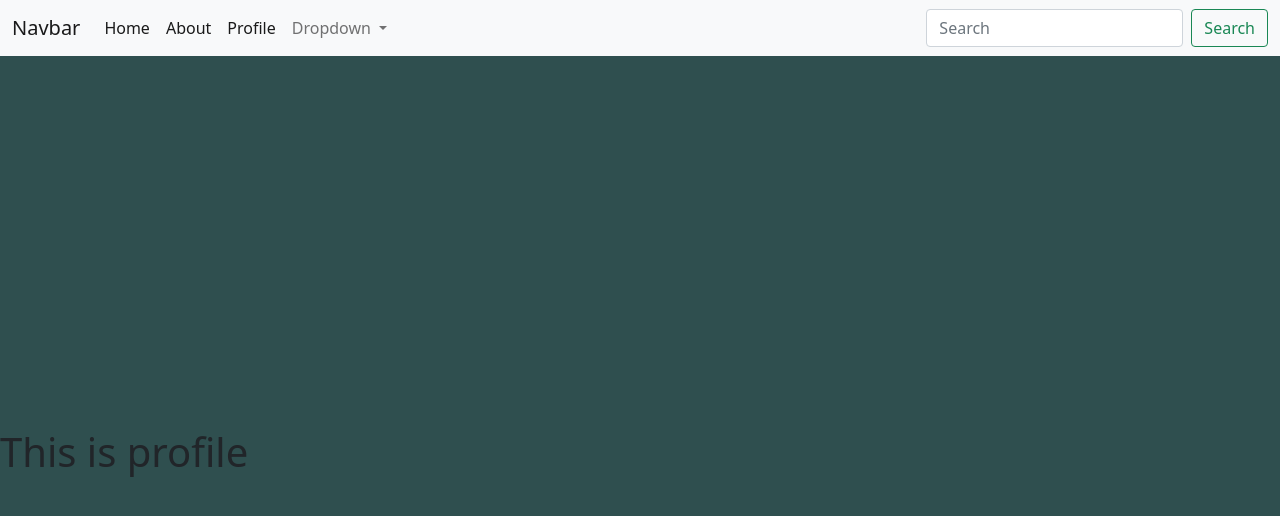
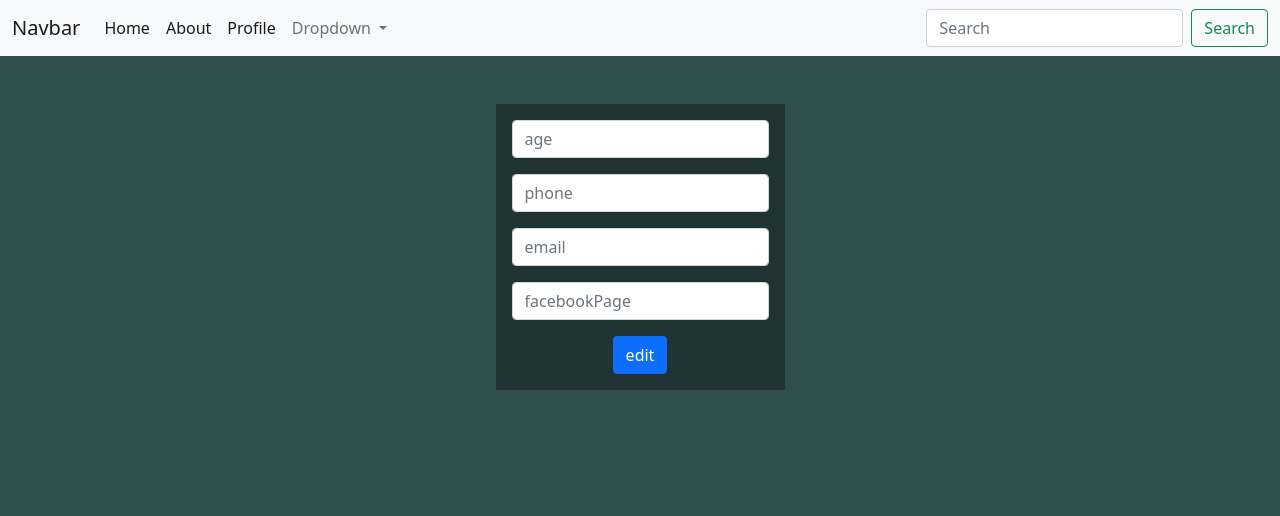
Before and after one commit to drummer-Yurii/angular, a Vue app in the folder vue-project/: page /profile in a window 1280 px wide. Shown: the top 516 px of the page. Built offline with nearby package versions, Linux system fonts and the light colour scheme.

Commit message:
fix register form

```diff
--- a/vue-project/src/views/Login.vue
+++ b/vue-project/src/views/Login.vue
@@ -1,15 +1,67 @@
 <template>
   <div class="login">
-    <h1>This is login</h1>
+    <div class="login-form">
+      <div class="input-group mb-3">
+        <span class="input-group-text">@</span>
+        <input v-model="userData.username" type="text" class="form-control" placeholder="Username" aria-label="Username"
+          aria-describedby="basic-addon1">
+      </div>
+      <div class="input-group mb-3">
+        <span class="input-group-text">$</span>
+        <input v-model="userData.password" type="password" class="form-control" placeholder="Password"
+          aria-label="Username" aria-describedby="basic-addon1">
+      </div>
+      <div class="panel">
+        <button @click="login" type="button" class="btn btn-primary">Login</button>
+      </div>
+    </div>
   </div>
 </template>
 
+<script>
+import { ref } from 'vue'
+import axios from 'axios'
+
+export default {
+  data() {
+    return {
+      userData: {}
+    }
+  },
+  methods: {
+    login() {
+      console.log(this.userData.username)
+      axios
+        .post('http://localhost:3001/api/auth/login', this.userData)
+        .then((answer) => {
+          console.log(answer)
+        })
+    }
+  }
+}
+</script>
+
+
 <style>
 @media (min-width: 1024px) {
-  .login{
+  .login {
     min-height: 100vh;
     display: flex;
     align-items: center;
+    flex-direction: column;
+  }
+
+  .login-form {
+    padding: 1rem;
+    background: #213232;
+    margin-top: 3rem;
+    max-width: 20rem;
+    display: flex;
+    flex-direction: column;
+  }
+
+  .panel {
+    text-align: center;
   }
 }
 </style>
--- a/vue-project/src/views/Profile.vue
+++ b/vue-project/src/views/Profile.vue
@@ -1,15 +1,68 @@
 <template>
   <div class="profile">
-    <h1>This is profile</h1>
+    <div class="profile-form">
+      <div class="input-group mb-3">
+        <input @model="userData.age" class="form-control" type="text" aria-label="age" placeholder="age">
+      </div>
+      <div class="input-group mb-3">
+        <input @model="userData.phone" class="form-control" type="number" aria-label="phone" placeholder="phone">
+      </div>
+      <div class="input-group mb-3">
+        <input @model="userData.email" class="form-control" type="text" aria-label="email" placeholder="email">
+      </div>
+      <div class="input-group mb-3">
+        <input @model="userData.facebookPage" class="form-control" type="text" aria-label="facebookPage"
+          placeholder="facebookPage">
+      </div>
+      <div class="panel">
+        <button @click="editProfile" type="button" class="btn btn-primary">edit</button>
+      </div>
+    </div>
   </div>
 </template>
 
+<script>
+import { ref } from 'vue'
+import axios from 'axios'
+
+export default {
+  data() {
+    return {
+      userData: {}
+    }
+  },
+  methods: {
+    profile() {
+      axios
+        .post('http://localhost:3001/api/auth/profile', this.userData)
+        .then((answer) => {
+          console.log(answer)
+        })
+    }
+  }
+}
+</script>
+
 <style>
 @media (min-width: 1024px) {
-  .profile{
+  .profile {
     min-height: 100vh;
     display: flex;
     align-items: center;
+    flex-direction: column;
+  }
+
+  .profile-form {
+    padding: 1rem;
+    background: #213232;
+    margin-top: 3rem;
+    max-width: 20rem;
+    display: flex;
+    flex-direction: column;
+  }
+
+  .panel {
+    text-align: center;
   }
 }
 </style>
--- a/vue-project/src/views/Register.vue
+++ b/vue-project/src/views/Register.vue
@@ -2,32 +2,30 @@
   <div class="register">
     <div class="register-form">
       <div class="input-group mb-3">
-        <!-- <span class="input-group-text">FN</span> -->
-        <input @model="userData.firstName" type="text" aria-label="First name" class="form-control"
+        <input v-model="userData.firstName" type="text" aria-label="First name" class="form-control"
           placeholder="First name">
       </div>
       <div class="input-group mb-3">
-        <!-- <span class="input-group-text">LN</span> -->
-        <input @model="userData.lastName" type="text" aria-label="Last name" class="form-control"
+        <input v-model="userData.lastName" type="text" aria-label="Last name" class="form-control"
           placeholder="Last name">
       </div>
       <div class="input-group mb-3">
         <span class="input-group-text">@</span>
-        <input @model="userData.username" type="text" class="form-control" placeholder="Username" aria-label="Username"
+        <input v-model="userData.username" type="text" class="form-control" placeholder="Username" aria-label="Username"
           aria-describedby="basic-addon1">
       </div>
       <div class="input-group mb-3">
         <span class="input-group-text">@</span>
-        <input @model="userData.email" type="text" class="form-control" placeholder="email" aria-label="Username"
+        <input v-model="userData.email" type="text" class="form-control" placeholder="email" aria-label="Username"
            aria-describedby="basic-addon1">
       </div>
       <div class="input-group mb-3">
         <span class="input-group-text">$</span>
-        <input @model="userData.password" type="password" class="form-control" placeholder="Password"
+        <input v-model="userData.password" type="password" class="form-control" placeholder="Password"
           aria-label="Username" aria-describedby="basic-addon1">
       </div>
       <div class="panel">
-        <button @click="register" type="button" class="btn btn-primary">Register</button>
+        <button @click="register(userData)" type="button" class="btn btn-primary">Register</button>
       </div>
     </div>
   </div>
@@ -39,10 +37,6 @@
 import { ref } from 'vue'
 import axios from 'axios'
 
-// let userData = ref({})
-// const register = () => {
-//   alert()
-// }
 export default {
   data() {
     return {
@@ -50,7 +44,8 @@ export default {
     }
   },
   methods: {
-    register() {
+    register(data) {
+      console.log(data)
       axios
         .post('http://localhost:3001/api/auth/register', this.userData)
         .then((answer)=>{
```
